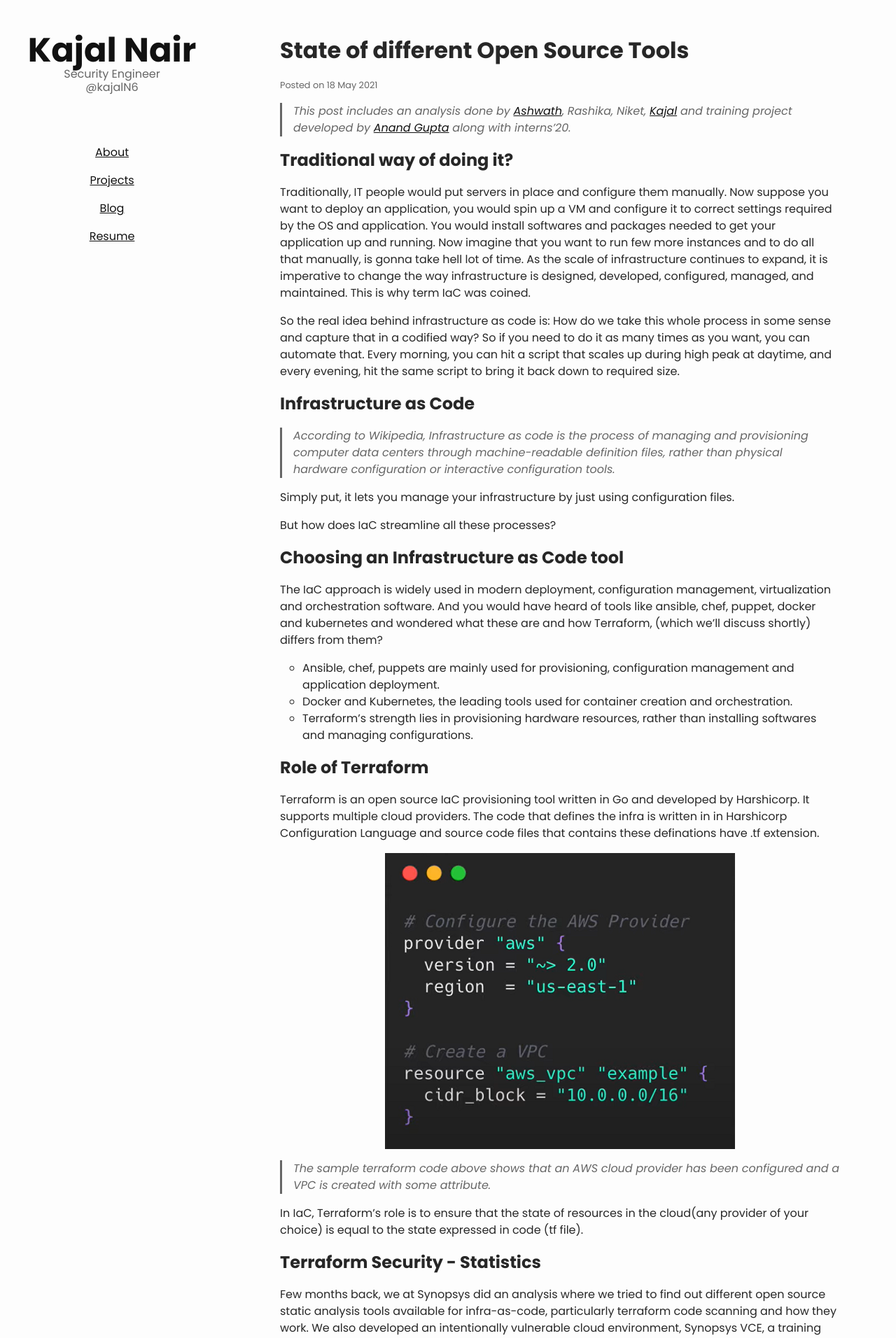
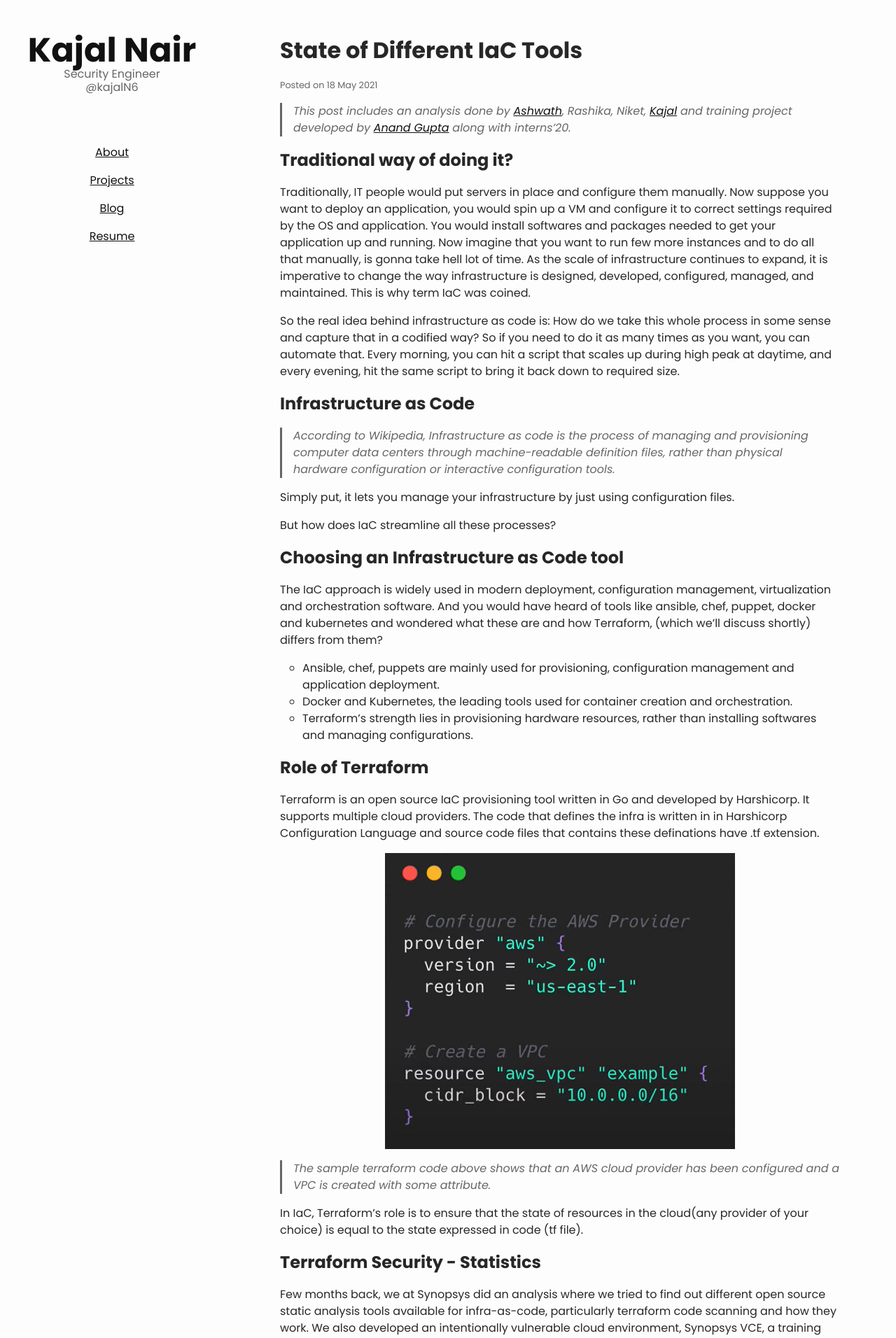
Before and after one commit to kajalNair/kajalNair.github.io, a Jekyll site: the page built from _blog/blog1.md, in a window 1280 px wide. Shown: the top 1912 px of the page at 70% size. Built offline with Jekyll 4.4.1, drawn with Linux system fonts in a browser that asks for light colours; comment, search, counter and statistics services are not loaded.

Commit message:
Update blog1.md

```diff
--- a/_blog/blog1.md
+++ b/_blog/blog1.md
@@ -1,5 +1,5 @@
 ---
-title: State of different Open Source Tools
+title: State of Different IaC Tools
 description: Static Analysis of Infrastructure as Code
 ---
 
```
